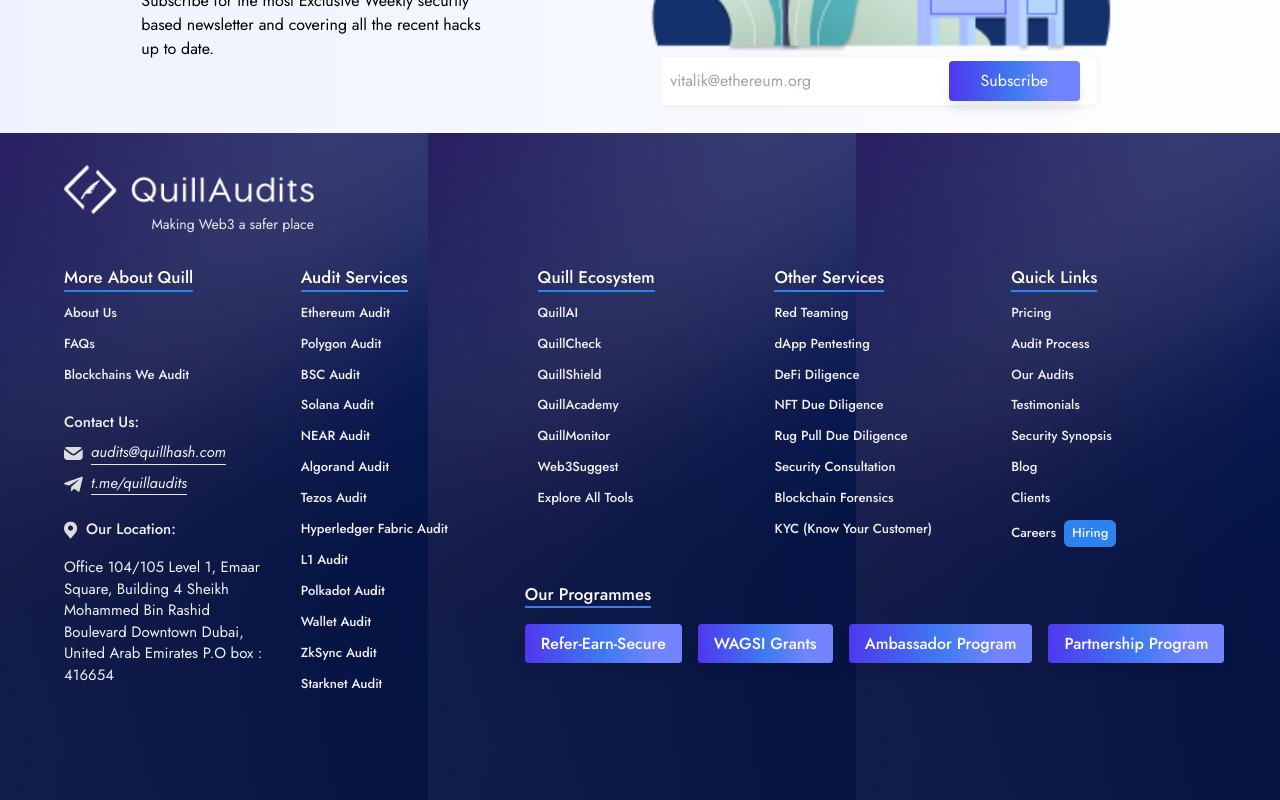
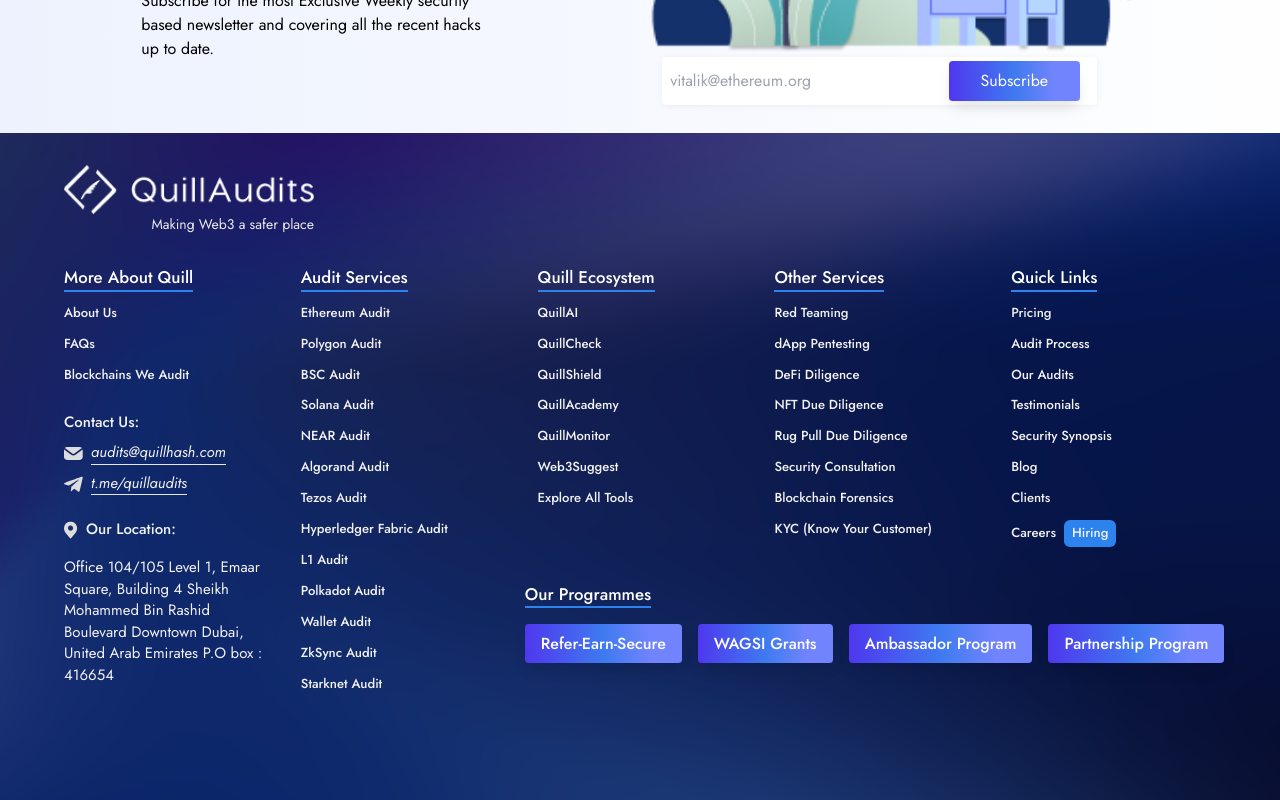
Before and after one commit to druvkotwani/Quill-Audit-assignment, a Next.js app: page / in a window 1280 px wide. Shown: the part 7840-8640 px from the top of the page. Built offline with nearby package versions, Linux system fonts and the light colour scheme.

Commit message:
footer bg changed

```diff
--- a/src/app/components/Footer.js
+++ b/src/app/components/Footer.js
@@ -3,7 +3,7 @@
 
 const Footer = () => {
     return (
-        <div className="absolute bg-[url('/images/footerBg.png')] px-4 lg:px-16 flex flex-col gap-8">
+        <div className="absolute bg-[url('/images/footerBg.png')] sm:bg-[url('/images/footer-md-image.png')] px-4 lg:px-16 flex flex-col gap-8">
 
             {/* Logo */}
             <div className='flex flex-col w-fit h-fit mx-auto sm:mx-0 mt-8'>
```
Also changed, not shown: public/images/footer-md-image.png (added).
